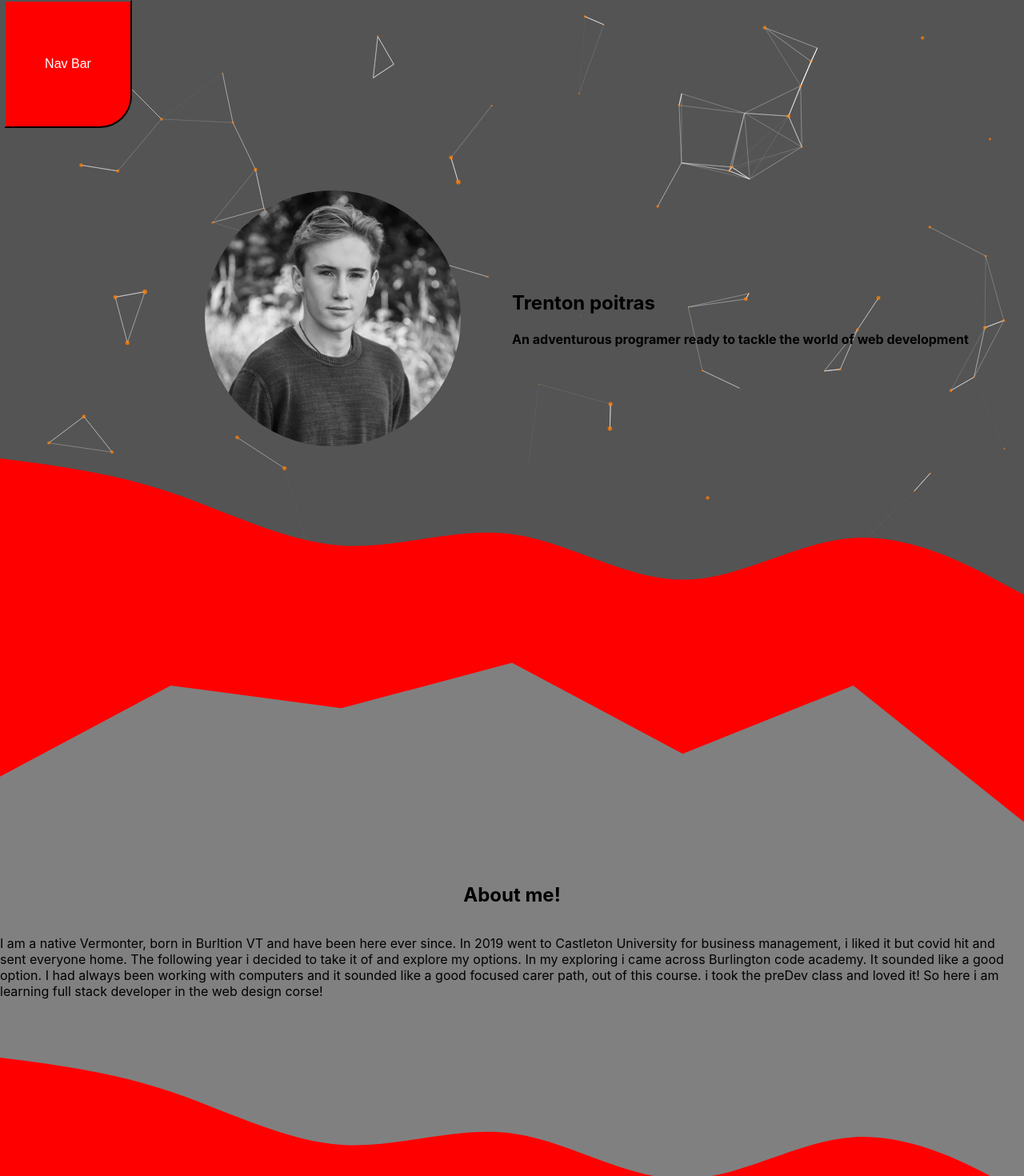
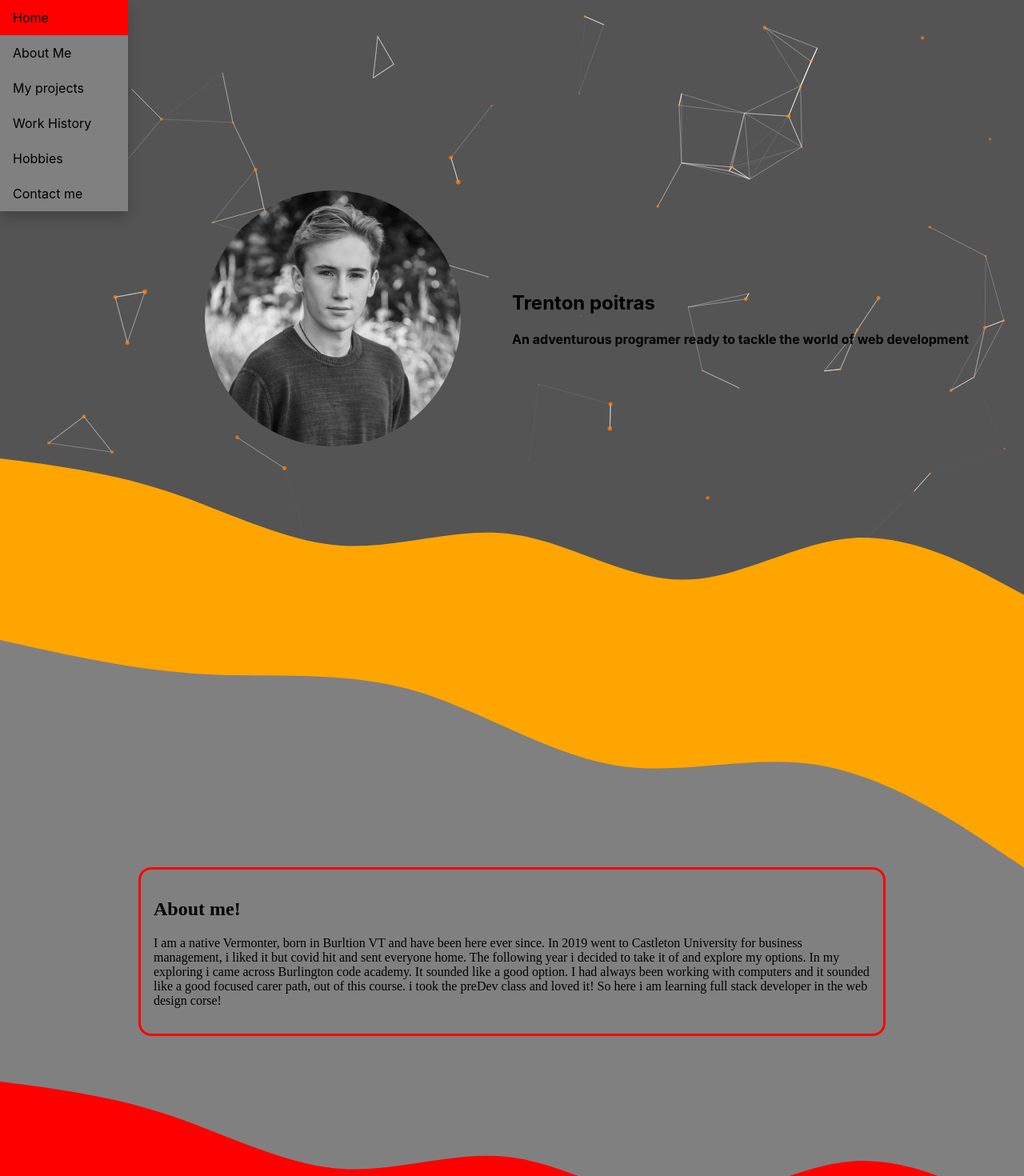
Before and after one commit to burlingtoncodeacademy-students/portfolio-Trentp26, a React (Create React App) app in the folder client/: page / in a window 1280 px wide. Shown: the top 1470 px of the page at 80% size. Built offline with nearby package versions, Linux system fonts and the light colour scheme.

Commit message:
changed nav styleing to work ith the z index and about styling!

```diff
--- a/client/src/components/AboutMe.jsx
+++ b/client/src/components/AboutMe.jsx
@@ -1,6 +1,7 @@
 //Imports hooks from react
 import React from "react";
 import "./Style.scss";
+import "./styles/AboutMe.scss";
 
 export default function AboutMe() {
   return (
@@ -8,13 +9,15 @@ export default function AboutMe() {
     <div className="aboutMe">
       <svg xmlns="http://www.w3.org/2000/svg" viewBox="0 0 1440 320">
         <path
-          fill="#ff0000"
+          fill="orange"
           fill-opacity="1"
-          d="M0,192L240,64L480,96L720,32L960,160L1200,64L1440,256L1440,0L1200,0L960,0L720,0L480,0L240,0L0,0Z"
+          d="M0,0L48,10.7C96,21,192,43,288,48C384,53,480,43,576,69.3C672,96,768,160,864,176C960,192,1056,160,1152,176C1248,192,1344,256,1392,288L1440,320L1440,0L1392,0C1344,0,1248,0,1152,0C1056,0,960,0,864,0C768,0,672,0,576,0C480,0,384,0,288,0C192,0,96,0,48,0L0,0Z"
         ></path>
       </svg>
+      <div className="textBox">
         <h1>About me!</h1>
         {/* paragraph about me  */}
+
         <p>
           I am a native Vermonter, born in Burltion VT and have been here ever
           since. In 2019 went to Castleton University for business management, i
@@ -22,9 +25,10 @@ export default function AboutMe() {
           decided to take it of and explore my options. In my exploring i came
           across Burlington code academy. It sounded like a good option. I had
           always been working with computers and it sounded like a good focused
-        carer path, out of this course. i took the preDev class and loved it! So
-        here i am learning full stack developer in the web design corse!
+          carer path, out of this course. i took the preDev class and loved it!
+          So here i am learning full stack developer in the web design corse!
         </p>
+      </div>
       <svg xmlns="http://www.w3.org/2000/svg" viewBox="0 0 1440 320">
         <path
           fill="#ff0000"
--- a/client/src/components/Home.jsx
+++ b/client/src/components/Home.jsx
@@ -18,12 +18,10 @@ export default function Home() {
     //wrapping div
     <div className="wrapper">
       <BackGround id="tsparticles" />
-
+      <Nav />
       <section id="Home">
         {/* navigation bar */}
-        <div className="navDiv">
-          <Nav />
-        </div>
+        <div className="navDiv"></div>
         <div className="imageBox">
           <img
             className="TrentImg"
@@ -42,7 +40,7 @@ export default function Home() {
         </div>
         <svg xmlns="http://www.w3.org/2000/svg" viewBox="0 0 1440 320">
           <path
-            fill="#ff0000"
+            fill="orange"
             fill-opacity="1"
             d="M0,64L40,69.3C80,75,160,85,240,112C320,139,400,181,480,186.7C560,192,640,160,720,170.7C800,181,880,235,960,234.7C1040,235,1120,181,1200,176C1280,171,1360,213,1400,234.7L1440,256L1440,320L1400,320C1360,320,1280,320,1200,320C1120,320,1040,320,960,320C880,320,800,320,720,320C640,320,560,320,480,320C400,320,320,320,240,320C160,320,80,320,40,320L0,320Z"
           ></path>
--- a/client/src/components/Style.scss
+++ b/client/src/components/Style.scss
@@ -22,7 +22,7 @@ svg {
   // position: absolute;
   // bottom: 0;
   width: 100vw;
-  // z-index: -1;
+  z-index: 1;
 }
 
 //about me component styles
--- a/client/src/components/styles/AboutMe.scss
+++ b/client/src/components/styles/AboutMe.scss
@@ -0,0 +1,12 @@
+.aboutMe {
+  z-index: 2;
+
+  .textBox {
+    width: 70vw;
+    height: fit-content;
+    font-family: "Bebas Neue", cursive;
+    border: solid 3px red;
+    border-radius: 1rem;
+    padding: 1rem;
+  }
+}
--- a/client/src/components/styles/Home.scss
+++ b/client/src/components/styles/Home.scss
@@ -7,6 +7,7 @@
   height: 100vh;
   // padding: 0%;
   // margin: 0%;
+  z-index: 2;
 
   svg {
     // display: block;
--- a/client/src/components/styles/Nav.scss
+++ b/client/src/components/styles/Nav.scss
@@ -1,10 +1,12 @@
 //Nav styling
+
 .navDiv {
   position: fixed;
   display: flex;
   align-self: start;
   margin-left: 5px;
-  z-index: 3;
+  z-index: 4;
+  font-family: "DM Sans", sans-serif;
 }
 /* Style The Dropdown Button */
 .dropbtn {
@@ -15,12 +17,19 @@
   font-size: 16px;
   border-radius: 0 0 25% 0;
   cursor: pointer;
+  z-index: 4;
+  align-self: start;
+  position: fixed;
+  font-family: "DM Sans", sans-serif;
 }
 
 /* The container <div> - needed to position the dropdown content */
 .dropdown {
   // position: absolute;
   display: inline-block;
+  z-index: 4;
+  align-self: start;
+  // position: fixed;
 }
 
 /* Dropdown Content (Hidden by Default) */
@@ -31,6 +40,8 @@
   min-width: 160px;
   box-shadow: 0px 8px 16px 0px rgba(0, 0, 0, 0.2);
   z-index: 4;
+  align-self: start;
+  position: fixed;
 }
 
 /* Links inside the dropdown */
@@ -39,19 +50,31 @@
   padding: 12px 16px;
   text-decoration: none;
   display: block;
+  z-index: 4;
+  align-self: start;
+  // position: fixed;
 }
 
 /* Change color of dropdown links on hover */
 .dropdown-content a:hover {
   background-color: red;
+  z-index: 4;
+  align-self: start;
+  // position: fixed;
 }
 
 /* Show the dropdown menu on hover */
 .dropdown:hover .dropdown-content {
   display: block;
+  z-index: 4;
+  align-self: start;
+  // position: fixed;
 }
 
 /* Change the background color of the dropdown button when the dropdown content is shown */
 .dropdown:hover .dropbtn {
   background-color: gray;
+  z-index: 4;
+  align-self: start;
+  // position: fixed;
 }
```
Lines whose indentation alone changed are shown as unchanged.
